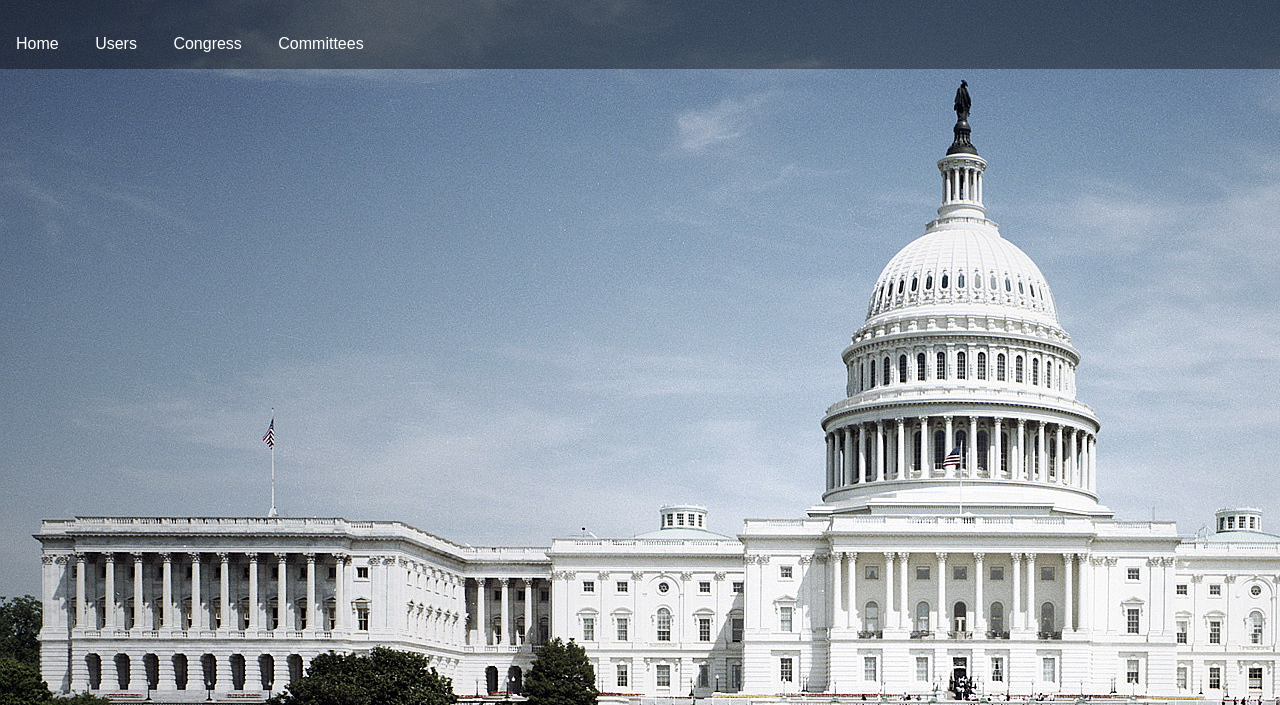
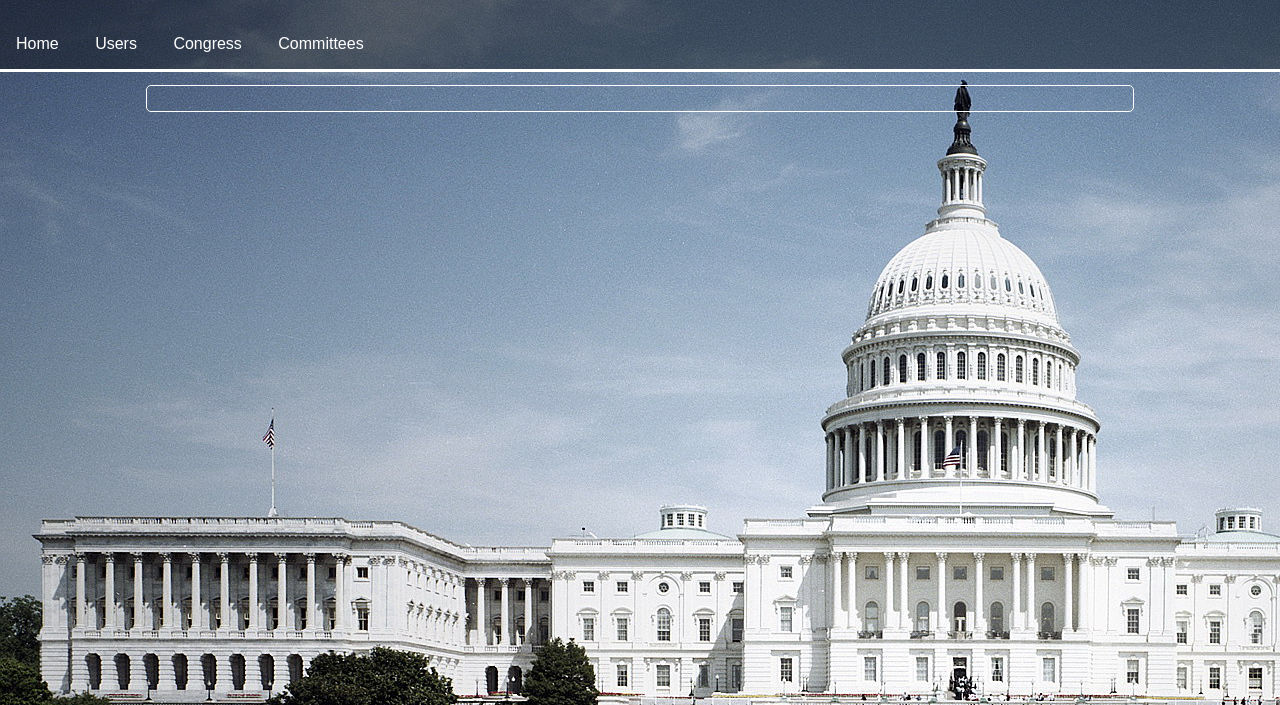
Before and after one commit to khur/myCongress, a website: page public/index.html in a window 1280 px wide. Shown: the part 95-800 px from the top of the page. Drawn offline with Linux system fonts and the light colour scheme.

Commit message:
more styling fixes

```diff
--- a/public/css/style.css
+++ b/public/css/style.css
@@ -34,6 +34,15 @@ body {
 
 header{
     background-color: rgba(0, 0, 0, .4);
+    border-bottom: 3px solid white;
+}
+
+#mainContainer{
+    width: 75%;
+    margin: 1% auto;
+    padding: 1%;
+    border: 1px solid white;
+    border-radius: 5px;
 }
 
 .login{
--- a/public/index.html
+++ b/public/index.html
@@ -28,7 +28,7 @@
 		</div>
 	</header>
 
-	<div>
+	<div id="mainContainer">
 		{{ loginUser }}
 		{{ message }}
 
```
